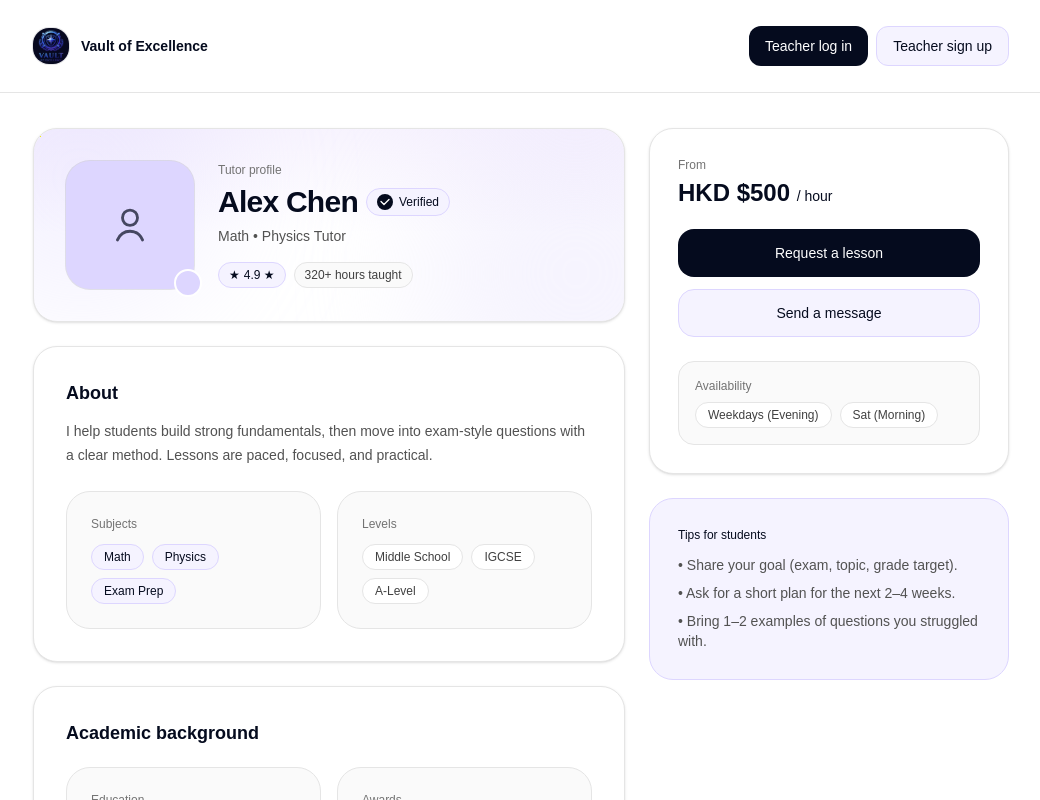
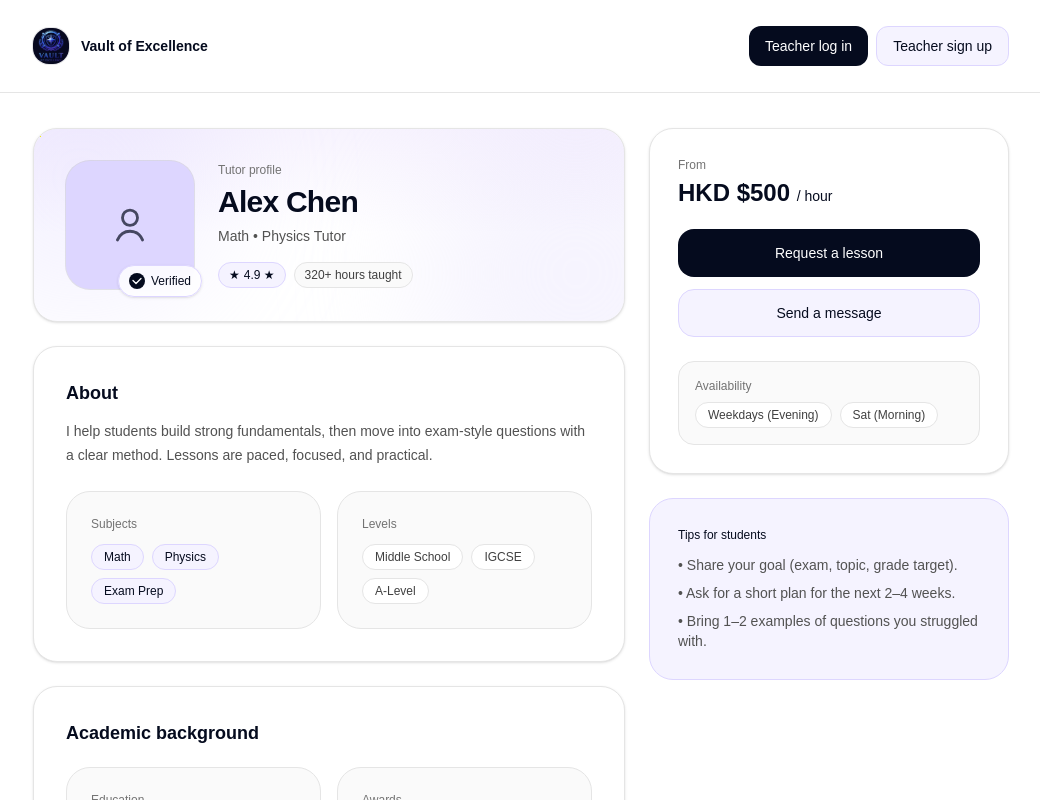
Before and after one commit to wincrazyyy/find-tutor, a Next.js app: page /tutors/1 in a window 1280 px wide. Shown: the top 800 px of the page, without its empty margins (119-1159 px from the left). Built offline with nearby package versions, Linux system fonts and the light colour scheme.

Commit message:
verified

```diff
--- a/app/tutors/[id]/_components/profile-header.tsx
+++ b/app/tutors/[id]/_components/profile-header.tsx
@@ -1,32 +1,5 @@
 import Image from "next/image";
 import type { Tutor } from "../page";
-
-function VerifiedBadge({ verified }: { verified: boolean }) {
-  return (
-    <span
-      className={[
-        "inline-flex h-7 items-center gap-1.5 rounded-full border border-violet-200 bg-violet-50 px-2.5 text-xs font-medium text-[#050B1E]",
-        verified ? "" : "invisible",
-      ].join(" ")}
-    >
-      <span
-        aria-hidden="true"
-        className="inline-flex h-4 w-4 items-center justify-center rounded-full bg-[#050B1E] text-white"
-      >
-        <svg viewBox="0 0 20 20" fill="none" className="h-3 w-3">
-          <path
-            d="M16.667 5.833 8.333 14.167 3.333 9.167"
-            stroke="currentColor"
-            strokeWidth="2.2"
-            strokeLinecap="round"
-            strokeLinejoin="round"
-          />
-        </svg>
-      </span>
-      Verified
-    </span>
-  );
-}
 
 function DefaultAvatarIcon() {
   return (
@@ -54,9 +27,46 @@ function DefaultAvatarIcon() {
   );
 }
 
-function Avatar({ src, name }: { src?: string; name: string }) {
+function VerifiedCornerBadge({ verified }: { verified: boolean }) {
+  // Always render so the layout/spacing is identical.
   return (
-    // outer wrapper: allows the corner dot to overflow without clipping
+    <div
+      className={[
+        "absolute -bottom-2 -right-2 inline-flex h-8 items-center gap-1.5 rounded-full border border-violet-200 bg-white/85 px-2.5 text-xs font-medium text-[#050B1E] shadow-sm backdrop-blur",
+        verified ? "" : "invisible",
+      ].join(" ")}
+      aria-label={verified ? "Verified tutor" : undefined}
+    >
+      <span
+        aria-hidden="true"
+        className="inline-flex h-4 w-4 items-center justify-center rounded-full bg-[#050B1E] text-white"
+      >
+        <svg viewBox="0 0 20 20" fill="none" className="h-3 w-3">
+          <path
+            d="M16.667 5.833 8.333 14.167 3.333 9.167"
+            stroke="currentColor"
+            strokeWidth="2.2"
+            strokeLinecap="round"
+            strokeLinejoin="round"
+          />
+        </svg>
+      </span>
+      Verified
+    </div>
+  );
+}
+
+function Avatar({
+  src,
+  name,
+  verified,
+}: {
+  src?: string;
+  name: string;
+  verified: boolean;
+}) {
+  return (
+    // outer wrapper: allows the badge to overflow without clipping
     <div className="relative h-32 w-32 shrink-0 overflow-visible">
       {/* inner square: clips the image */}
       <div className="relative h-full w-full overflow-hidden rounded-3xl bg-violet-200 ring-1 ring-[#050B1E]/10">
@@ -78,8 +88,8 @@ function Avatar({ src, name }: { src?: string; name: string }) {
         ) : null}
       </div>
 
-      {/* corner dot: now not clipped */}
-      <div className="absolute -bottom-2 -right-2 h-7 w-7 rounded-full border-2 border-white bg-violet-200" />
+      {/* Verified badge replaces the old "online dot" */}
+      <VerifiedCornerBadge verified={verified} />
     </div>
   );
 }
@@ -95,9 +105,13 @@ export function ProfileHeader({ tutor }: { tutor: Tutor }) {
       </div>
 
       <div className="relative flex items-start gap-6">
-        <Avatar src={tutor.imageSrc} name={tutor.name} />
+        <Avatar
+          src={tutor.imageSrc}
+          name={tutor.name}
+          verified={tutor.verified}
+        />
 
-        {/* This ensures the left text block is the SAME height as the avatar */}
+        {/* keep text block aligned to avatar height */}
         <div className="min-w-0 min-h-32 flex flex-col justify-center">
           <div className="text-xs text-neutral-500">Tutor profile</div>
 
@@ -105,7 +119,6 @@ export function ProfileHeader({ tutor }: { tutor: Tutor }) {
             <h1 className="truncate text-3xl font-semibold tracking-tight text-[#050B1E]">
               {tutor.name}
             </h1>
-            <VerifiedBadge verified={tutor.verified} />
           </div>
 
           <div className="mt-1 text-sm text-neutral-600">{tutor.title}</div>
```
